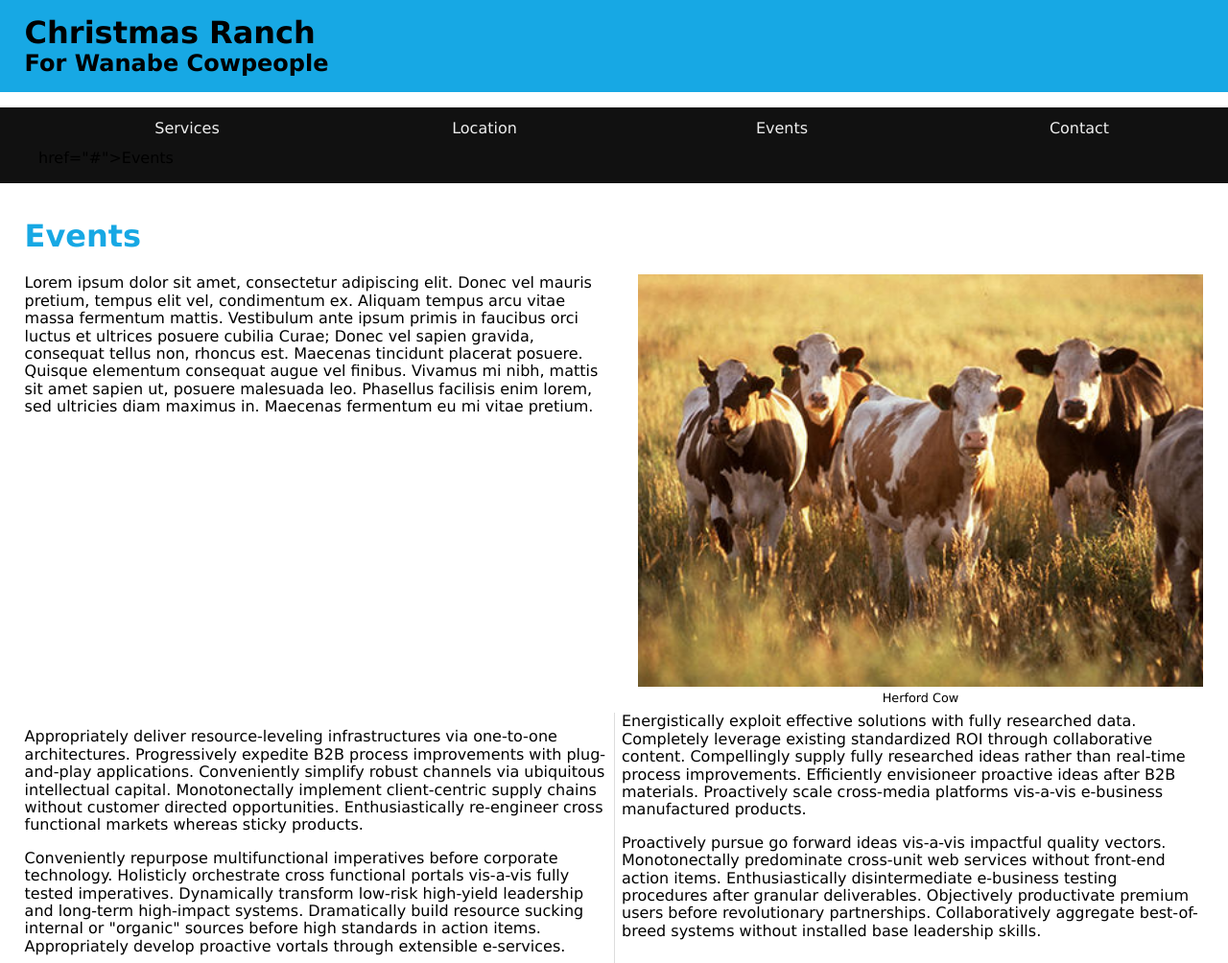
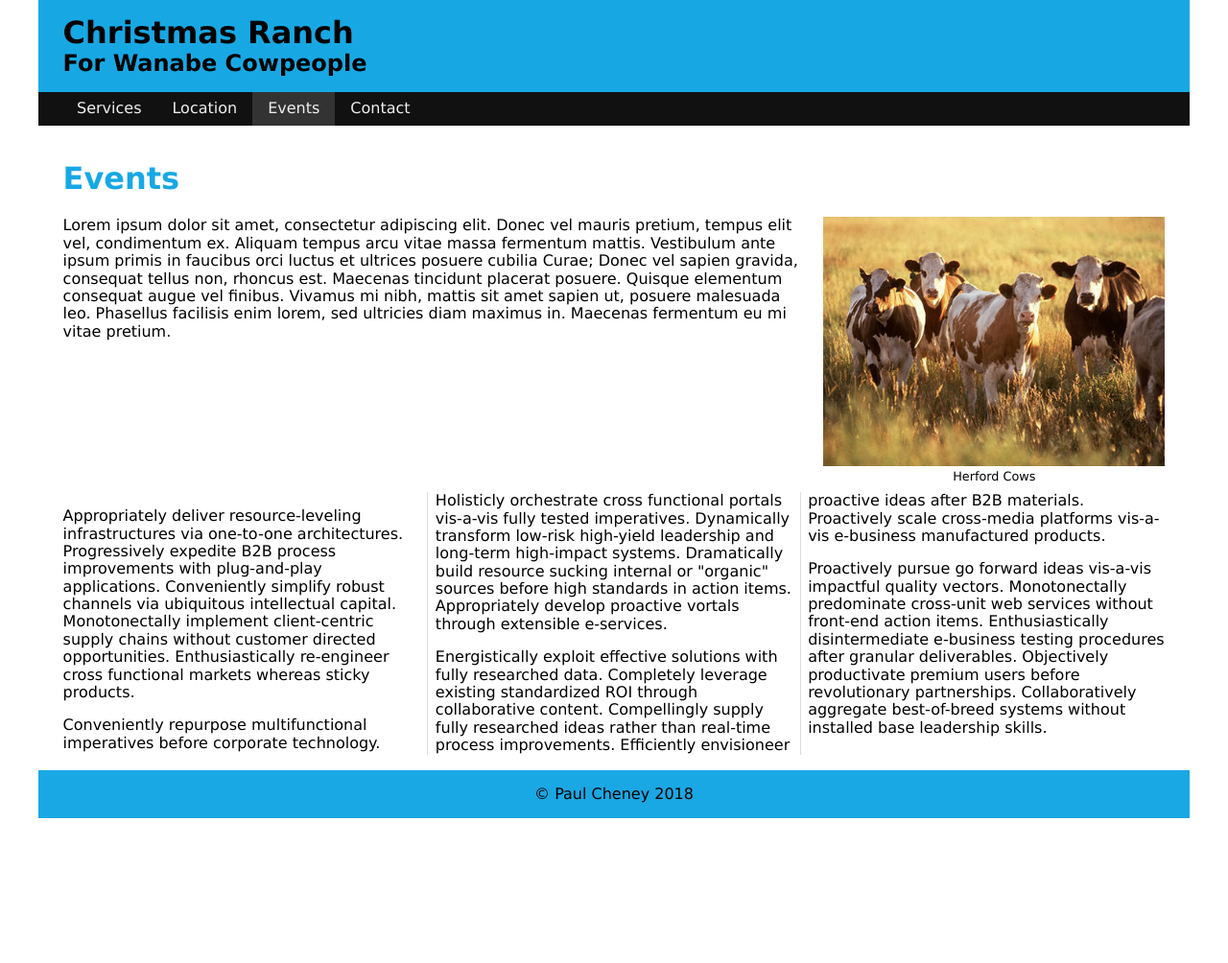
Before and after one commit to txwarbler1/txwarbler1.github.io, a plain HTML site: page ranch/index.html in a window 1280 px wide. Shown: the top 1004 px of the page at 96% size. After the commit the page ends 853 px from the top, so only its background shows below. Drawn offline with Linux system fonts and the light colour scheme.

Commit message:
finished

```diff
--- a/ranch/css/large.css
+++ b/ranch/css/large.css
@@ -1,6 +1,6 @@
-@media only screen and (min-width:10280px){
+@media only screen and (min-width:1028px){
 
-Main {max-width: 75rem;margin: auto;}
+header, footer, nav, main {max-width: 75rem; margin: auto;}
 nav ul {padding-left: 2%;}
 nav li{width: auto;}
 nav a {padding: .5rem 1rem;}
--- a/ranch/css/medium.css
+++ b/ranch/css/medium.css
@@ -1,5 +1,4 @@
 @media only screen and (min-width:560px){
-
 
 nav li{float: left; width: 25%;}
 
--- a/ranch/css/small.css
+++ b/ranch/css/small.css
@@ -1,15 +1,16 @@
 * {-moz-box-sizeing: border-box;
--webkit-box-sizing: border-box; box-sizing: border-box}
+-webkit-box-sizing: border-box; box-sizing:
+border-box;}
 
-/*body rules here */
+/* body rules here */
 body {
-    font-family: Verdana;
-    font-size: : 16px;
+    font-family: Verdana;   /* designed to read on mobile devices*/
+    font-size: 16px;        /* default size*/
 }
-/* header rules here */
+/* header rules here - work way down*/
 header{
     background-color: #17a8e4;
-    padding: 1rem 2%;
+    padding: 1rem 2%;       /* inside of box*/
 }
 /* header h1 is a child of header*/
 header h1{
@@ -21,12 +22,12 @@ header h2{
 }
 /* navigation rules here*/
 nav {background-color: #111;}
-nav ul {margin: 0 padding: 0;}
+nav ul {margin: 0; padding: 0;}
 nav li {list-style-type: none;}
 nav li.active{background-color: #333;}
 
 nav a {display: block;
-    padding: .8rem 0; /* 44 min height*/
+    padding: .8rem 0;  /* 44 min height*/
     color: #eee;
     text-align: center;
     text-decoration: none;
--- a/ranch/index.html
+++ b/ranch/index.html
@@ -5,7 +5,7 @@
 <meta name="description" content="Fill Me In">
 <meta name="author" content="John Doe">
 <title>Events: Christmas Ranch</title>
-<meta name= "viewport" content="width=device-width, inital-scale=1, maximim-scale=1">
+<meta name= "viewport" content="width=device-width, initial-scale=1, maximum-scale=1">
 
 
 
@@ -27,9 +27,9 @@
 <ul>
   <li><a href="index.html">Services</a></li>
   <li><a href="#">Location</a></li>
-  <li><a href="#">Events</a></li>
+  <li class= "active"><a href="#">Events</a></li>
   <li><a href="#">Contact</a></li>
-  <li class= "active"></li>href="#">Events</a></li>
+
 
 </ul>
 </nav>
@@ -39,7 +39,7 @@
     <h1>Events</h1>
     <figure>
     <img src="images/cows.jpg" alt="Herford Cows">
-    <figcaption>Herford Cow</figcaption>
+    <figcaption>Herford Cows</figcaption>
   </figure>
     <p>Lorem ipsum dolor sit amet, consectetur adipiscing elit. Donec vel mauris pretium, tempus elit vel, condimentum ex. Aliquam tempus arcu vitae massa fermentum mattis. Vestibulum ante ipsum primis in faucibus orci luctus et ultrices posuere cubilia Curae; Donec vel sapien gravida, consequat tellus non, rhoncus est. Maecenas tincidunt placerat posuere. Quisque elementum consequat augue vel finibus. Vivamus mi nibh, mattis sit amet sapien ut, posuere malesuada leo. Phasellus facilisis enim lorem, sed ultricies diam maximus in. Maecenas fermentum eu mi vitae pretium.</p>
 
```
